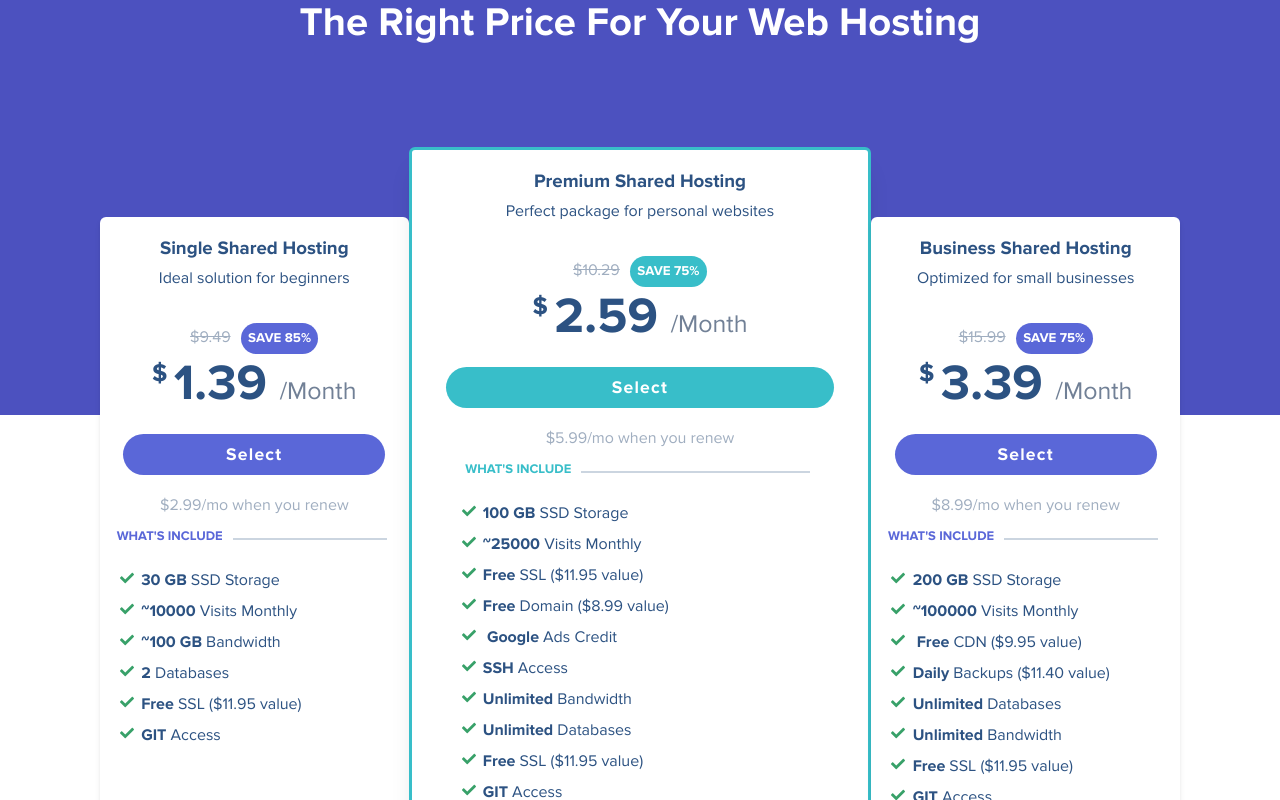
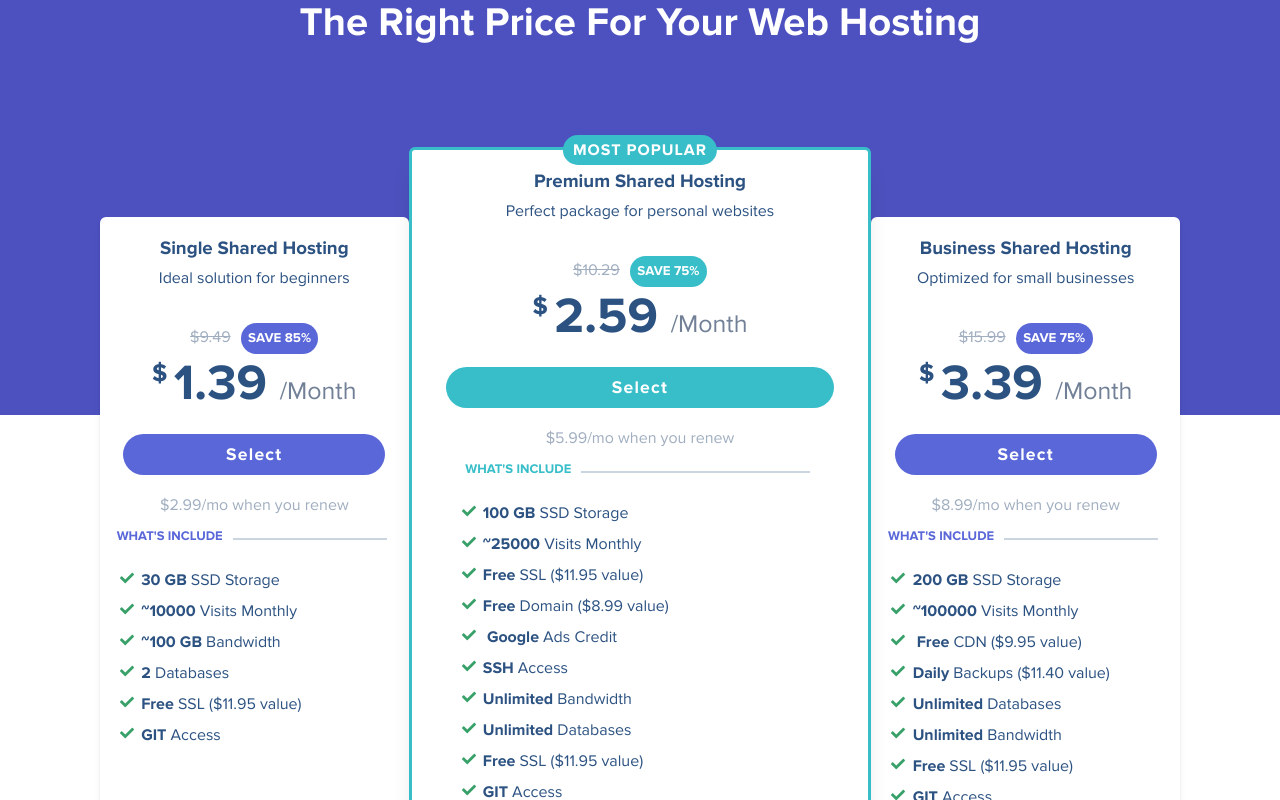
Before and after one commit to Abderyett/HostIN, a React (Create React App) app: page / in a window 1280 px wide. Shown: the part 2840-3640 px from the top of the page. Built offline with nearby package versions, Linux system fonts and the light colour scheme; the HTML template or start-up script is replaced by a standard one.

Commit message:
add badge most popular

```diff
--- a/src/components/Pricing.js
+++ b/src/components/Pricing.js
@@ -9,6 +9,7 @@ export function Pricing() {
         <h1>The right price for your web hosting</h1>
       </article>
       <artice className="cards-container">
+        {/* FristCard */}
         <div className="card card1">
           <div className="card-text">
             <h3>Single Shared Hosting</h3>
@@ -75,7 +76,10 @@ export function Pricing() {
             </div>
           </div>
         </div>
+
+        {/* second Card */}
         <div className="card card2">
+          <div className="badge">Most Popular</div>
           <div className="card-text">
             <h3>Premium Shared Hosting</h3>
             <p>Perfect package for personal websites</p>
@@ -165,6 +169,8 @@ export function Pricing() {
             </div>
           </div>
         </div>
+
+        {/* Third Card */}
         <div className="card card3">
           <div className="card-text">
             <h3>Business Shared Hosting </h3>
--- a/src/styles/_pricing.scss
+++ b/src/styles/_pricing.scss
@@ -72,6 +72,7 @@
   box-shadow: $shadow-xl;
   border: 3px solid $cyan_400;
   transition: all 0.6s ease;
+  position: relative;
   &:hover {
     transform: scale(1.03);
     box-shadow: $shadow-xxl;
@@ -184,3 +185,17 @@
 .feature-list.popular {
   padding: 2rem 5rem;
 }
+
+.badge {
+  position: absolute;
+  top: 0;
+  left: 50%;
+  transform: translate(-50%, -50%);
+  background: $cyan_400;
+  border-radius: $full;
+  color: $white;
+  font-family: "proxima_bold";
+  padding: 0.5rem 1rem;
+  text-transform: uppercase;
+  letter-spacing: 0.1rem;
+}
```
Also changed, not shown: 1 other file (tests, documents, lock files or other folders).
